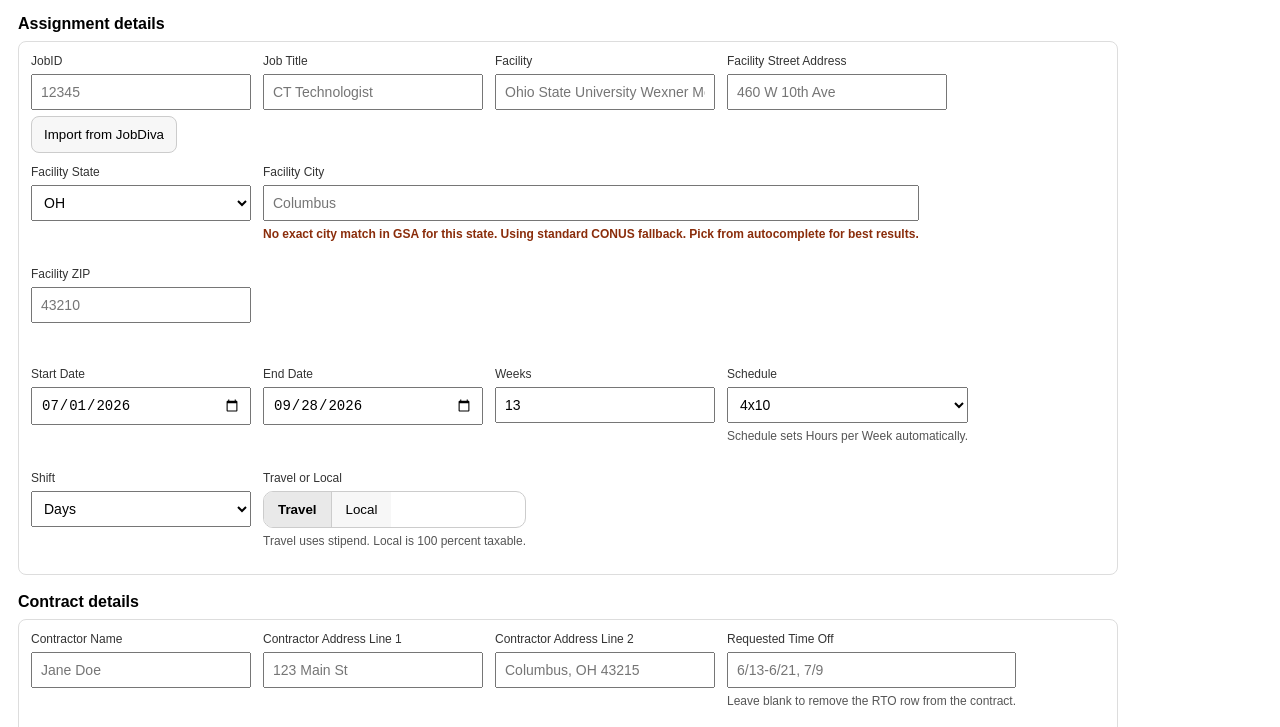
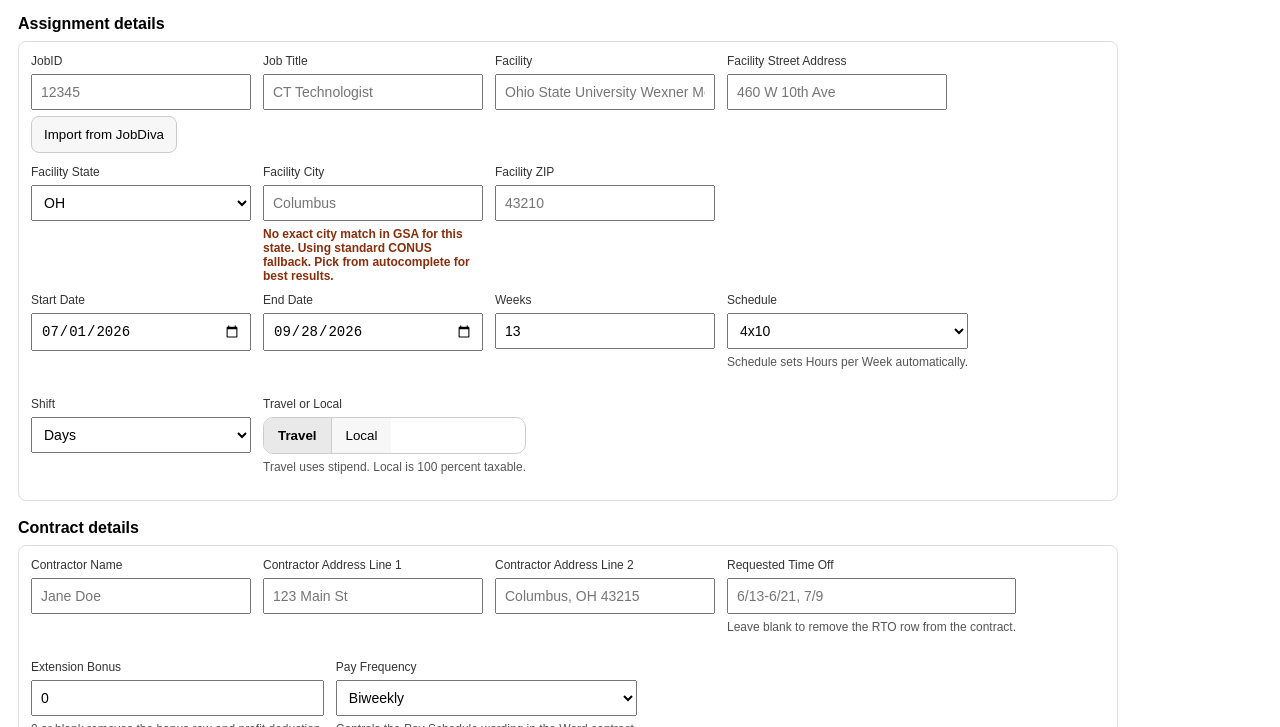
Before and after one commit to joe189/paycalc-contract-mvp, a website: page public/index.html in a window 1280 px wide. Shown: the part 73-800 px from the top of the page. Drawn offline with Linux system fonts and the light colour scheme.

Commit message:
Fix facility city field width

```diff
--- a/public/index.html
+++ b/public/index.html
@@ -53,6 +53,7 @@
 
     .hint.warn { color: #8a2d0b; font-weight: 600; }
     .hint.ok { color: #0b6b2a; font-weight: 600; }
+    #gsaPicked { max-width: 220px; }
 
     .spacer8 { height: 8px; }
     .copy-block-spacer { visibility: hidden; pointer-events: none; }
```
